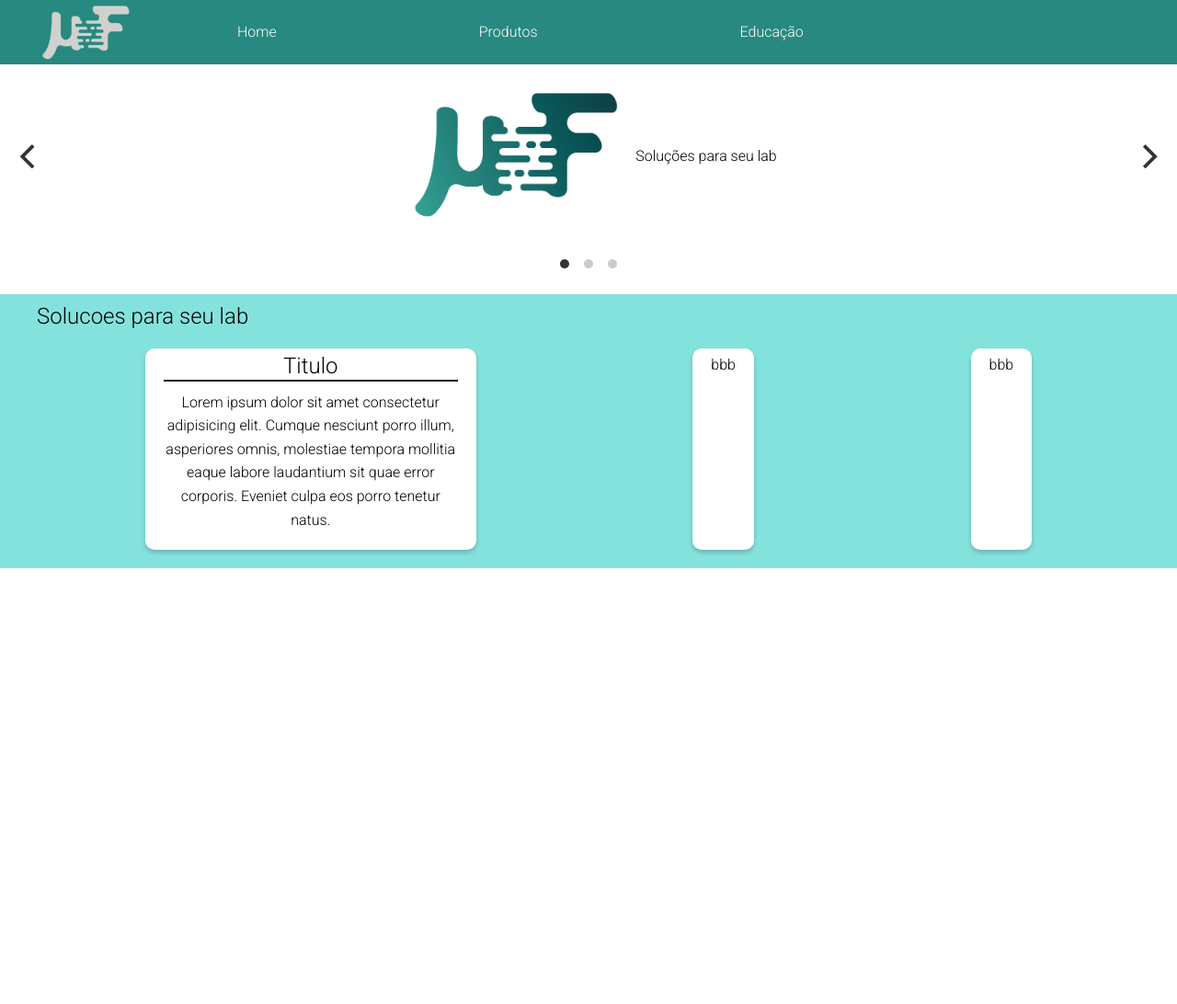
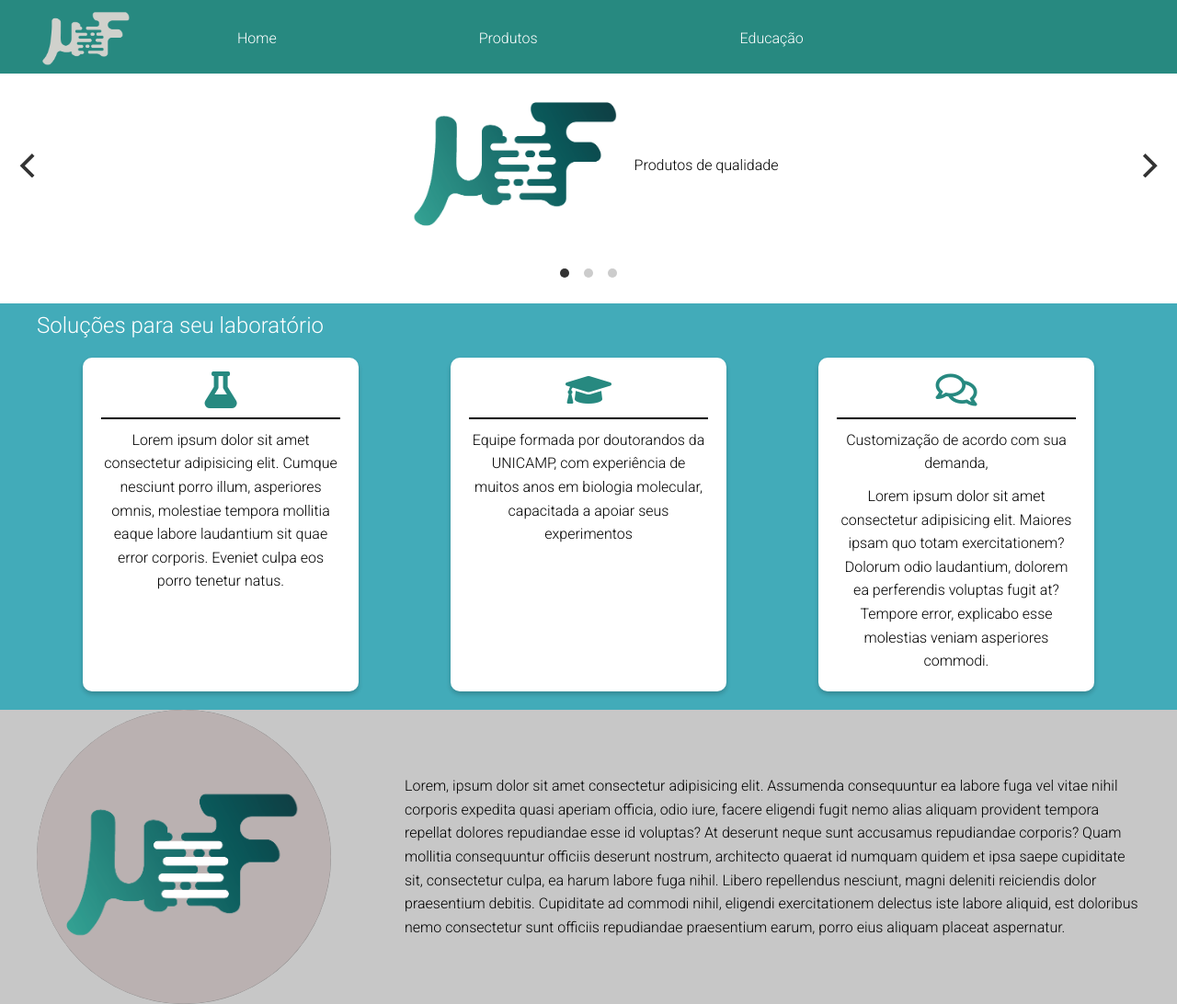
Before and after one commit to Matt-BF/uforge-landing, a plain HTML site: page index.html in a window 1280 px wide. Shown: the whole page at 92% size. Before the commit the page ends 800 px from the top, so only its background shows below. Drawn offline with nearby package versions, Linux system fonts and the light colour scheme.

Commit message:
added statements

```diff
--- /dev/null
+++ b/css/general.css
@@ -0,0 +1,58 @@
+.bg-primary {
+  background-color: var(--primary-color);
+  color: #fff;
+}
+
+.bg-secondary {
+  background-color: var(--secondary-color);
+  color: #fff;
+}
+
+.container {
+  margin: 0 auto;
+  overflow: hidden;
+  padding: 0 40px;
+}
+
+.flex {
+  display: flex;
+  justify-content: center;
+  height: 100%;
+}
+
+.grid {
+  display: grid;
+  grid-template-columns: repeat(3, 1fr);
+  height: 100%;
+  width: 100%;
+}
+
+.grid-2 {
+  grid-template-columns: 1fr 2fr;
+}
+
+.card {
+  background-color: #fff;
+  border-radius: 10px;
+  box-shadow: 0 3px 5px rgba(0, 0, 0, 0.2);
+  padding: 5px 20px 10px;
+  margin: 10px;
+  color: black;
+}
+
+.card-title {
+  margin: 0;
+  padding: 0;
+  border-bottom: 2px solid black;
+  text-align: center;
+}
+
+.card-text {
+  text-align: center;
+}
+
+.icon {
+  font-size: 40px;
+  color: var(--primary-color);
+  margin: 10px 0;
+}
--- a/css/style.css
+++ b/css/style.css
@@ -1,7 +1,8 @@
 @import url("https://fonts.googleapis.com/css2?family=Roboto:wght@300&display=swap");
 
 :root {
-  --primary-color:#278980;
+  --primary-color: #278980;
+  --secondary-color: #42abb9;
 }
 
 * {
@@ -38,50 +39,11 @@ img {
   width: 100%;
 }
 
-/* General */
-.container {
-  margin: 0 auto;
-  overflow: hidden;
-  padding: 0 40px;
-}
-
-.flex {
-  display: flex;
-  justify-content: center;
-  height: 100%;
-}
-
-.grid {
-  display: grid;
-  grid-template-columns: repeat(3, 1fr);
-  height: 100%;
-  width: 100%;
-}
-
-.card {
-  background-color: #fff;
-  border-radius: 10px;
-  box-shadow: 0 3px 5px rgba(0,0,0,.2);
-  padding: 5px 20px 10px;
-  margin: 10px;
-}
-
-.card-title {
-  margin:0;
-  padding:0;
-  border-bottom: 2px solid black;
-  text-align: center;
-}
-
-.card-text {
-  text-align: center;
-}
 /* Navbar */
 
 .navbar {
-  background-color: var(--primary-color);
-  color: #fff;
-  height: 70px;
+  height: 80px;
+  padding-top: 3px;
 }
 
 .navbar .flex {
@@ -122,7 +84,6 @@ img {
 }
 
 .infos .container {
-  background-color: #84e2dc;
   padding-bottom: 10px;
 }
 .infos .flex {
@@ -130,18 +91,35 @@ img {
   flex-direction: column;
 }
 
-.infos .flex-grid  {
+.infos .flex-grid {
   display: flex;
   justify-content: space-around;
 }
 
 .infos .card {
-  max-width: 30%;
+  max-width: 25%;
 }
 
 .infos .card:hover {
   transform: scale(1.05);
-  transition: .2s;
+  transition: 0.2s;
+}
+
+/* Statements */
+
+.statements .flex {
+  justify-content: flex-start;
+  align-items: center;
+}
+
+.statements .container {
+  background-color: rgb(199, 199, 199);
+}
+
+.statements img {
+  background-color: grey;
+  border-radius: 50%;
+  width: 80%;
 }
 
 /* Footer */
--- a/index.html
+++ b/index.html
@@ -8,6 +8,7 @@
     <link rel="stylesheet" href="https://cdnjs.cloudflare.com/ajax/libs/font-awesome/5.15.3/css/all.min.css"
         integrity="sha512-iBBXm8fW90+nuLcSKlbmrPcLa0OT92xO1BIsZ+ywDWZCvqsWgccV3gFoRBv0z+8dLJgyAHIhR35VZc2oM/gI1w=="
         crossorigin="anonymous" />
+    <link rel="stylesheet" href="css/general.css">
     <link rel="stylesheet" href="css/style.css">
     <link rel="stylesheet" href="https://cdnjs.cloudflare.com/ajax/libs/flickity/2.2.2/flickity.css"
         integrity="sha512-BWbyuqXEQ3cGngKmhUrclr7t9dWpiLiF7w8et2jetBwQh4oJcSuq8UnTWBSlse0UowXya8OZYhGZcAPvTVQtkg=="
@@ -20,7 +21,7 @@
 
 <body>
     <!-- Navbar -->
-    <div class="navbar">
+    <div class="navbar bg-primary">
         <div class="container flex">
             <img src="img/logo_microForge_cinza.png" alt="uForge" style=width:9%>
             <nav>
@@ -38,7 +39,7 @@
         <div class="gallery js-flickity" data-flickity-options='{ "wrapAround": true }'>
             <div class="gallery-cell flex">
                 <img src="img/logo_microForge.png" alt="uForge">
-                <p>Soluções para seu lab</p>
+                <p>Produtos de qualidade</p>
             </div>
             <div class="gallery-cell flex">
                 <p>Thierry</p>
@@ -51,26 +52,47 @@
 
     <!-- Infos -->
     <section class="infos">
-        <div class="container flex">
-            <h1>Solucoes para seu lab</h1>
+        <div class="container flex bg-secondary">
+            <h1>Soluções para seu laboratório</h1>
             <div class="flex-grid grid">
                 <div class="card">
-                    <h2 class="card-title">Titulo</h2>
+                    <h2 class="card-title"><i class="fas fa-flask icon"></i></h2>
                     <p class="card-text">Lorem ipsum dolor sit amet consectetur adipisicing elit. Cumque nesciunt porro
                         illum, asperiores
                         omnis, molestiae tempora mollitia eaque labore laudantium sit quae error corporis. Eveniet culpa
                         eos porro tenetur natus.</p>
                 </div>
-                <div class="card">bbb</div>
-                <div class="card">bbb</div>
-
+                <div class="card">
+                    <h2 class="card-title"><i class="fas fa-graduation-cap icon"></i></h2>
+                    <p class="card-text">Equipe formada por doutorandos da UNICAMP, com
+                        experiência de muitos anos em biologia molecular, capacitada a apoiar seus experimentos
+                    </p>
+                </div>
+                <div class="card">
+                    <h2 class="card-title"><i class="far fa-comments icon"></i></h2>
+                    <p class="card-text">Customização de acordo com sua demanda, </p>
+                    <p class="card-text">Lorem ipsum dolor sit amet consectetur adipisicing elit. Maiores ipsam quo
+                        totam exercitationem? Dolorum odio laudantium, dolorem ea perferendis voluptas fugit at? Tempore
+                        error, explicabo esse molestias veniam asperiores commodi.</p>
+                </div>
             </div>
-
-        </div>
-
         </div>
     </section>
 
+    <!-- Statements -->
+    <section class="statements">
+        <div class="container flex grid grid-2">
+            <img src="img/logo_microForge_circulo.png" alt="uForge">
+            <p>Lorem, ipsum dolor sit amet consectetur adipisicing elit. Assumenda consequuntur ea labore fuga vel vitae
+                nihil corporis expedita quasi aperiam officia, odio iure, facere eligendi fugit nemo alias aliquam
+                provident tempora repellat dolores repudiandae esse id voluptas? At deserunt neque sunt accusamus
+                repudiandae corporis? Quam mollitia consequuntur officiis deserunt nostrum, architecto quaerat id
+                numquam quidem et ipsa saepe cupiditate sit, consectetur culpa, ea harum labore fuga nihil. Libero
+                repellendus nesciunt, magni deleniti reiciendis dolor praesentium debitis. Cupiditate ad commodi nihil,
+                eligendi exercitationem delectus iste labore aliquid, est doloribus nemo consectetur sunt officiis
+                repudiandae praesentium earum, porro eius aliquam placeat aspernatur.</p>
+        </div>
+    </section>
 
 
     <!-- Footer -->
```
Also changed, not shown: img/logo_microForge_circulo.png (added).
